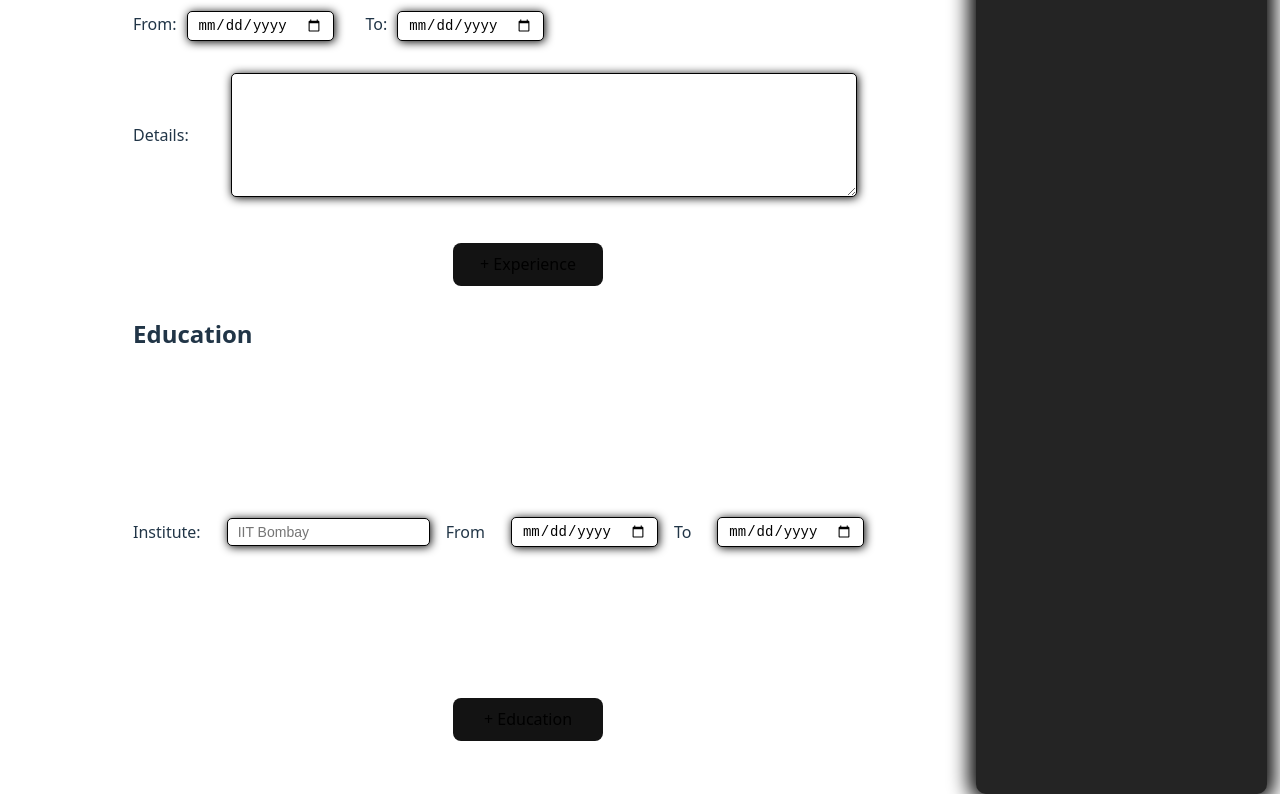
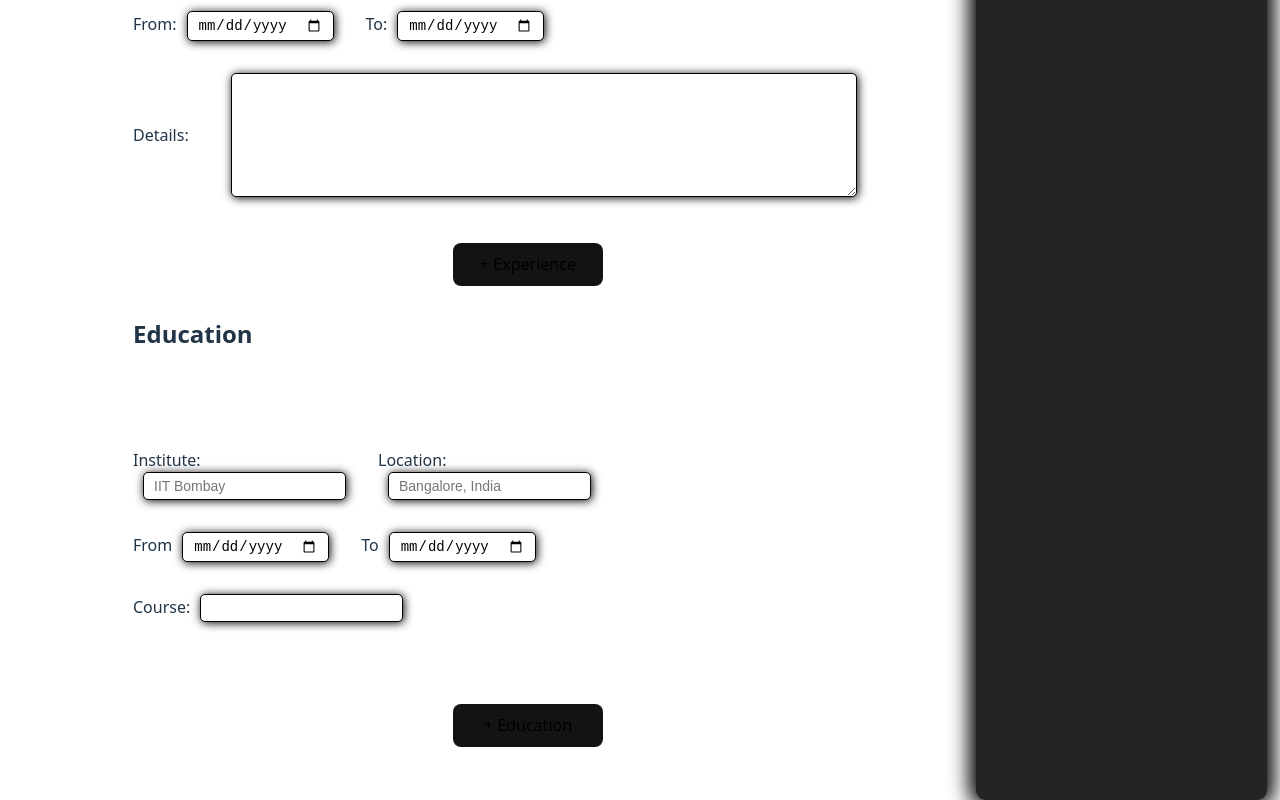
Before and after one commit to anuvind10/CV-Application, a React (Vite) app: page / in a window 1280 px wide. Shown: the part 602-1402 px from the top of the page. Built offline with nearby package versions, Linux system fonts and the light colour scheme.

Commit message:
working education section

```diff
--- a/src/App.jsx
+++ b/src/App.jsx
@@ -4,9 +4,7 @@ import Education from "./components/Education";
 import Experience from "./components/Experience";
 import CVHeader from "./components/CVHeader";
 import CVContent from "./components/CVContent";
-import expandIcon from "./images/expand.svg";
 import { useState } from "react";
-// import collapse from "./images/collapse.svg";
 
 function Section({ className, header, section, isActive, onActivate }) {
   return (
@@ -14,11 +12,6 @@ function Section({ className, header, section, isActive, onActivate }) {
       <section className={className}>
         <div className="header" onClick={() => onActivate(className)}>
           <h2>{header}</h2>
-          <img
-            src={expandIcon}
-            alt="expand section"
-            className={`toggle-icon ${isActive ? "expanded" : "collapsed"}`}
-          />
         </div>
         <div
           className={`section-content ${isActive ? "expanded" : "collapsed"}`}
@@ -52,7 +45,14 @@ function App() {
   ]);
 
   const [educations, setEducations] = useState([
-    { id: Date.now() + Math.random(), name: "", from: "", to: "" },
+    {
+      id: Date.now() + Math.random(),
+      name: "",
+      location: "",
+      from: "",
+      to: "",
+      course: "",
+    },
   ]);
 
   return (
--- a/src/components/CVContent.jsx
+++ b/src/components/CVContent.jsx
@@ -25,10 +25,21 @@ function CVContent({ experiences, educations }) {
       <h2>Education</h2>
       <div className="education-preview">
         {educations.map((edu) => (
-          <div key={edu.id}>
-            <p>{edu.name}</p>
-            <p>{edu.from}</p>
-            <p>{edu.to}</p>
+          <div key={edu.id} className="education">
+            <div className="education-left">
+              <div className="date-disp">
+                <p>{edu.from}</p>
+                <p>{edu.from !== "" ? "-" : ""}</p>
+                <p>
+                  {edu.to !== "" ? edu.to : edu.from !== "" ? "present" : ""}
+                </p>
+              </div>
+              <p>{edu.location}</p>
+            </div>
+            <div className="education-right">
+              <p className="institute-name">{edu.name}</p>
+              <p>{edu.course}</p>
+            </div>
           </div>
         ))}
       </div>
--- a/src/components/Education.jsx
+++ b/src/components/Education.jsx
@@ -4,7 +4,14 @@ function Education({ educations, setEducations }) {
   function addEducation() {
     setEducations((prev) => [
       ...prev,
-      { id: Date.now() + Math.random(), name: "", from: "", to: "" },
+      {
+        id: Date.now() + Math.random(),
+        name: "",
+        location: "",
+        from: "",
+        to: "",
+        course: "",
+      },
     ]);
   }
 
@@ -21,7 +28,10 @@ function Education({ educations, setEducations }) {
   return (
     <>
       {educations.map((edu) => (
-        <div key={`education-${edu.id}`} className="school-info">
+        <div key={`education-${edu.id}`} className="edu-container">
+          <div className="edu-info">
+            <div className="institute-details">
+              <div>
                 <label htmlFor={`name-${edu.id}`}>Institute:</label>
                 <input
                   type="text"
@@ -29,8 +39,26 @@ function Education({ educations, setEducations }) {
                   id={`name-${edu.id}`}
                   placeholder="IIT Bombay"
                   value={edu.name}
-            onChange={(e) => updateEducation(edu.id, "name", e.target.value)}
+                  onChange={(e) =>
+                    updateEducation(edu.id, "name", e.target.value)
+                  }
                 />
+              </div>
+              <div>
+                <label htmlFor={`location-${edu.id}`}>Location:</label>
+                <input
+                  type="text"
+                  id={`location-${edu.id}`}
+                  placeholder="Bangalore, India"
+                  value={edu.location}
+                  onChange={(e) => {
+                    updateEducation(edu.id, "location", e.target.value);
+                  }}
+                />
+              </div>
+            </div>
+            <div className="institute-duration">
+              <div>
                 <label htmlFor={`fromDate-${edu.id}`}>From</label>
                 <input
                   type="date"
@@ -38,8 +66,12 @@ function Education({ educations, setEducations }) {
                   id={`fromDate-${edu.id}`}
                   className="date"
                   value={edu.from}
-            onChange={(e) => updateEducation(edu.id, "from", e.target.value)}
+                  onChange={(e) =>
+                    updateEducation(edu.id, "from", e.target.value)
+                  }
                 />
+              </div>
+              <div>
                 <label htmlFor={`toDate-${edu.id}`}>To</label>
                 <input
                   type="date"
@@ -47,8 +79,25 @@ function Education({ educations, setEducations }) {
                   id={`toDate-${edu.id}`}
                   className="date"
                   value={edu.to}
-            onChange={(e) => updateEducation(edu.id, "to", e.target.value)}
+                  onChange={(e) =>
+                    updateEducation(edu.id, "to", e.target.value)
+                  }
                 />
+              </div>
+            </div>
+            <div className="institute-course">
+              <label htmlFor={`course-${edu.id}`}>Course:</label>
+              <input
+                type="text"
+                id={`course-${edu.id}`}
+                value={edu.details}
+                onChange={(e) => {
+                  updateEducation(edu.id, "course", e.target.value);
+                }}
+              />
+            </div>
+          </div>
+          <div>
             <img
               src={removeIcon}
               alt="remove education"
@@ -57,6 +106,7 @@ function Education({ educations, setEducations }) {
                 removeEducation(edu.id);
               }}
             />
+          </div>
         </div>
       ))}
       <button onClick={addEducation} className="addBtn">
--- a/src/components/Experience.jsx
+++ b/src/components/Experience.jsx
@@ -101,7 +101,7 @@ function Experience({ experiences, setExperiences }) {
           <div>
             <img
               src={removeIcon}
-              alt="remove"
+              alt="remove experience"
               className="remove-icon"
               onClick={() => removeExperience(exp.id)}
             />
--- a/src/styles/App.css
+++ b/src/styles/App.css
@@ -65,20 +65,23 @@ textarea {
 }
 
 .exp-container,
-.school-info {
+.edu-container {
   display: flex;
   align-items: center;
   gap: 1rem;
 }
 
-.experience-info {
+.experience-info,
+.edu-info {
   display: flex;
   flex-direction: column;
   gap: 2rem;
 }
 
 .company-details,
+.institute-details,
 .company-duration,
+.institute-duration,
 .exp-details {
   display: flex;
   gap: 2rem;
@@ -100,7 +103,7 @@ textarea {
 }
 
 .exp-container:hover,
-.school-info:hover {
+.edu-container:hover {
   .remove-icon {
     opacity: 1;
   }
@@ -170,7 +173,8 @@ button:focus-visible {
   }
 }
 
-.experience-preview {
+.experience-preview,
+.education-preview {
   display: flex;
   flex-direction: column;
   align-items: flex-start;
@@ -184,7 +188,8 @@ button:focus-visible {
   gap: 2em;
 }
 
-.experience {
+.experience,
+.education {
   display: flex;
   width: 100%;
   > div {
@@ -192,14 +197,16 @@ button:focus-visible {
   }
 }
 
-.experience-left {
+.experience-left,
+.education-left {
   width: 30%;
   display: flex;
   flex-direction: column;
   align-items: center;
 }
 
-.experience-right {
+.experience-right,
+.education-right {
   width: 70%;
   min-width: 0;
   > p {
```
Lines whose indentation alone changed are shown as unchanged.
